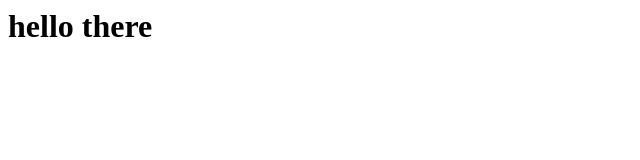
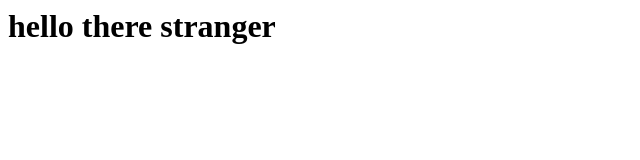
Before and after one commit to dab2020/dab2020.github.io, a plain HTML site: page index.html in a window 1280 px wide. Shown: the whole page, without its empty margins (0-640 px from the left). Drawn offline with Linux system fonts and the light colour scheme.

Commit message:
Update index.html

```diff
--- a/index.html
+++ b/index.html
@@ -1,6 +1,6 @@
 <html>
   <title>Dayyan Abdullah</title>
   <body>
-    <h1>hello there</h2>
+    <h1>hello there stranger</h1>
   </body>
   </html>
```
